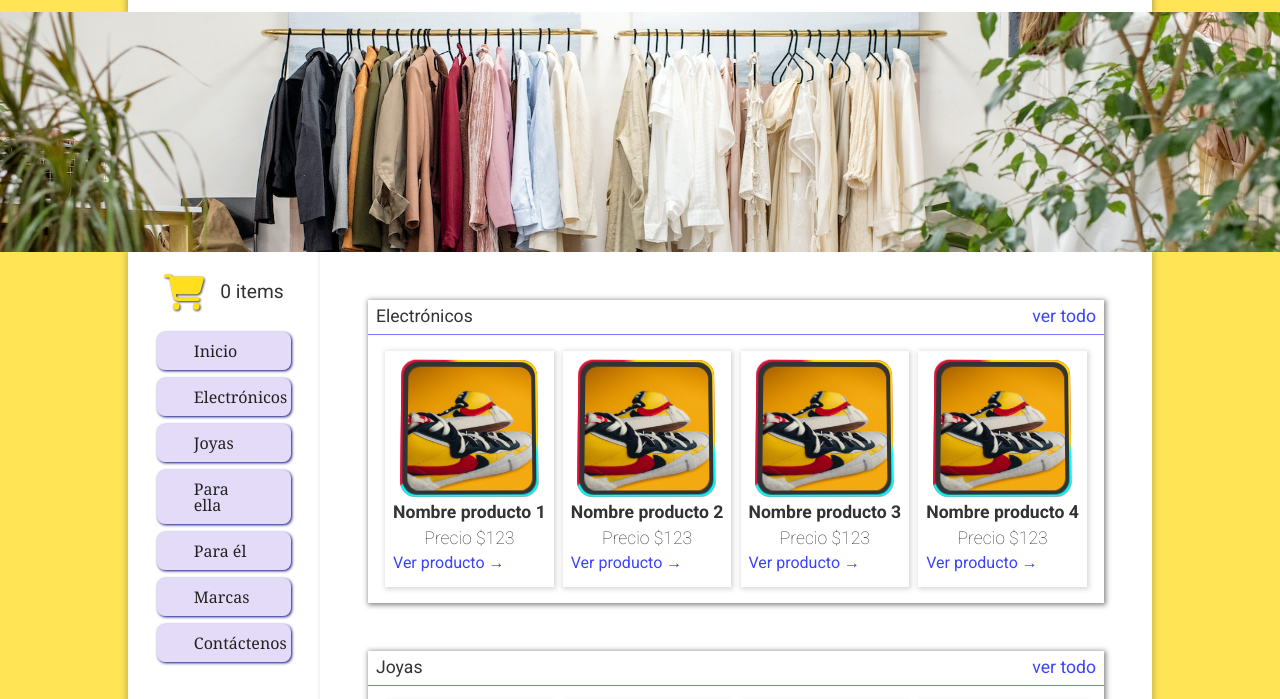
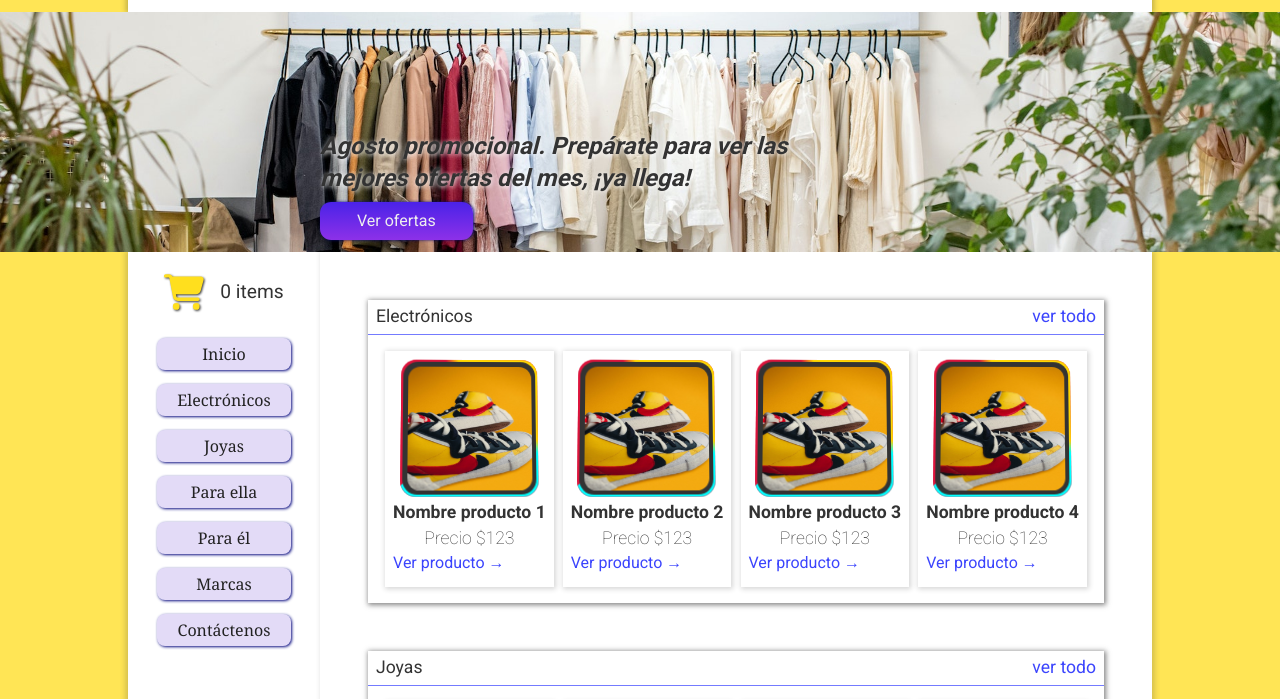
Before and after one commit to NewHub25/ecommerce, a website built with Vite: page index.html in a window 1280 px wide. Both pictures are taken after a click on the link "Inicio". Shown: the part 68-767 px from the top of the page. Built offline with nearby package versions, Linux system fonts and the light colour scheme.

Commit message:
ADD perform button in banner

```diff
--- a/index.html
+++ b/index.html
@@ -25,6 +25,10 @@
       <img loading="lazy" class="banner__img mask-hide__img" src="polina-tankilevitch-clothes.jpg" alt="Hermosas ropas" />
       <img loading="lazy" class="banner__img mask-hide__img" src="ksenia-chernaya-clothes.jpg" alt="Hermosas ropas" />
       <img loading="lazy" class="banner__img mask-hide__img" src="rdne-stock-project.jpg" alt="Hermosas ropas" />
+      <div class="banner__div">
+        <p class="banner__p">Agosto promocional. Prepárate para ver las mejores ofertas del mes, ¡ya llega!</p>
+        <a href="#" class="banner__a header__a title">Ver ofertas</a>
+      </div>
     </nav>
     <section class="store">
       <aside class="menu store__aside">
--- a/src/js/mask-img.js
+++ b/src/js/mask-img.js
@@ -3,10 +3,13 @@ const time = 500;
 
 export function maskImg() {
   const banner = document.querySelector(".mask-container");
-  banner.lastElementChild.classList.add("mask");
+  const imgs_of_banner = banner.querySelectorAll("img");
+  const lastImg = imgs_of_banner[imgs_of_banner.length - 1];
+  lastImg.classList.add("mask");
   setTimeout(() => {
-    const temp = banner.removeChild(banner.lastElementChild);
-    banner.insertBefore(temp, banner.firstElementChild);
-    temp.classList.remove("mask");
+    banner.removeChild(lastImg);
+    banner.insertBefore(lastImg, banner.firstElementChild);
+    lastImg.classList.remove("mask");
+    // La variable lastImg desaparece y sigue el ciclo
   }, time);
 }
--- a/src/styles/banner.sass
+++ b/src/styles/banner.sass
@@ -1,3 +1,5 @@
+@import "./custom/shadow.scss"
+
 .banner
     height: 30vh
     .banner__img
@@ -5,3 +7,16 @@
         height: 100%
         object-fit: cover
         object-position: center 30%
+    .banner__div
+        position: absolute
+        left: 25vw
+        bottom: 5%
+        .banner__p
+            color: var(--black)
+            width: 40vw
+            font-size: 1.5rem
+            font-weight: 700
+            @include shadowText(#fff)
+            line-height: 2rem
+            margin: 0.5rem 0
+            font-style: italic
--- a/src/styles/custom/button2.css
+++ b/src/styles/custom/button2.css
@@ -7,10 +7,10 @@
   color: #222;
   font-family: Georgia;
   font-size: 1rem;
-  padding: 11px 37px;
+  padding: .5rem 1rem;
   text-decoration: none;
   font-weight: 400;
-  text-align: left;
+  text-align: center;
   width: 100%;
 }
 .btn2:hover {
--- a/src/styles/custom/shadow.scss
+++ b/src/styles/custom/shadow.scss
@@ -1,3 +1,6 @@
 @mixin shadow($c) {
   box-shadow: 1px 1px 5px 1px $c;
 }
+@mixin shadowText($c) {
+  text-shadow: 1px 1px 5px $c;
+}
```
Also changed, not shown: src/styles/custom/mask-img.sass (+0 -13 lines).
